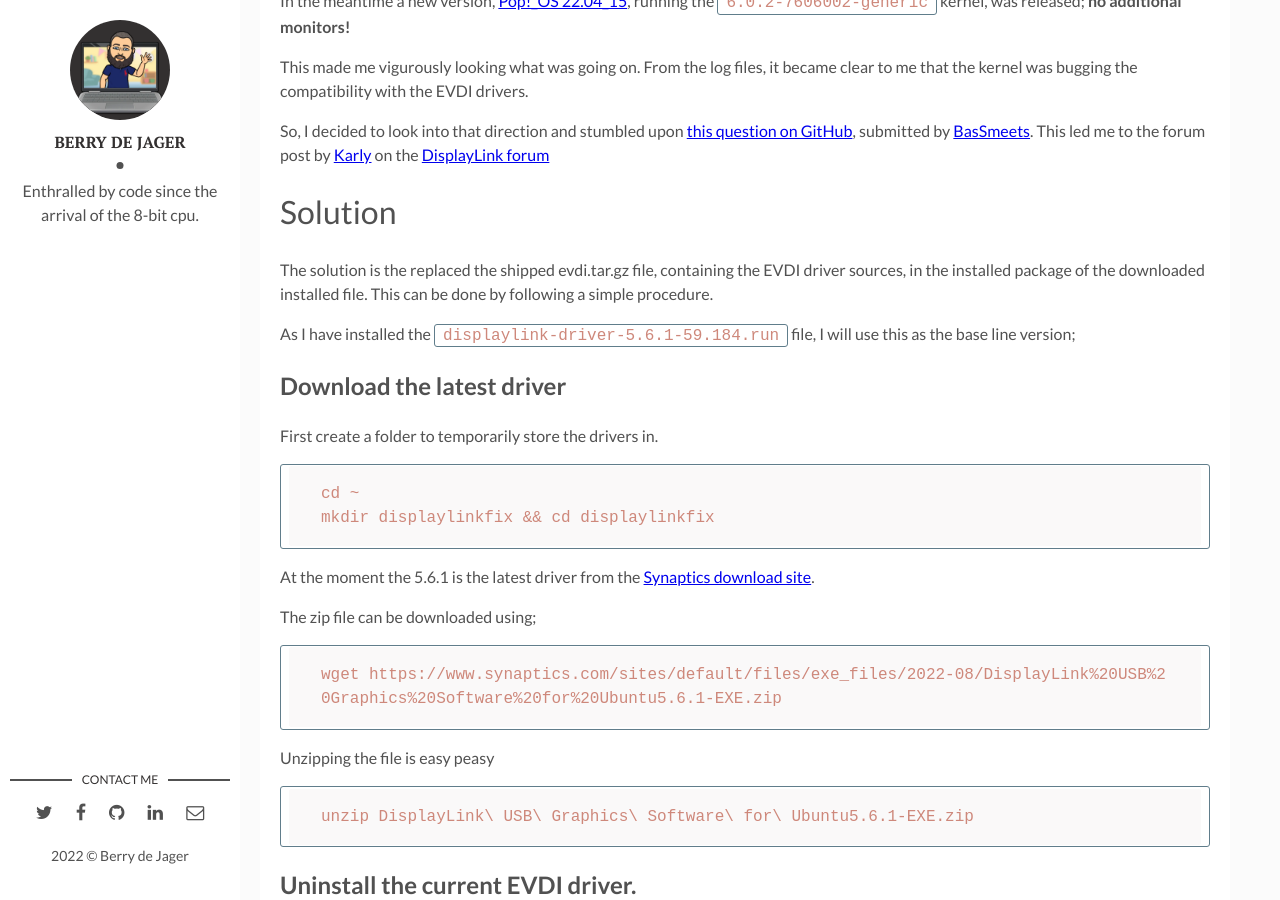
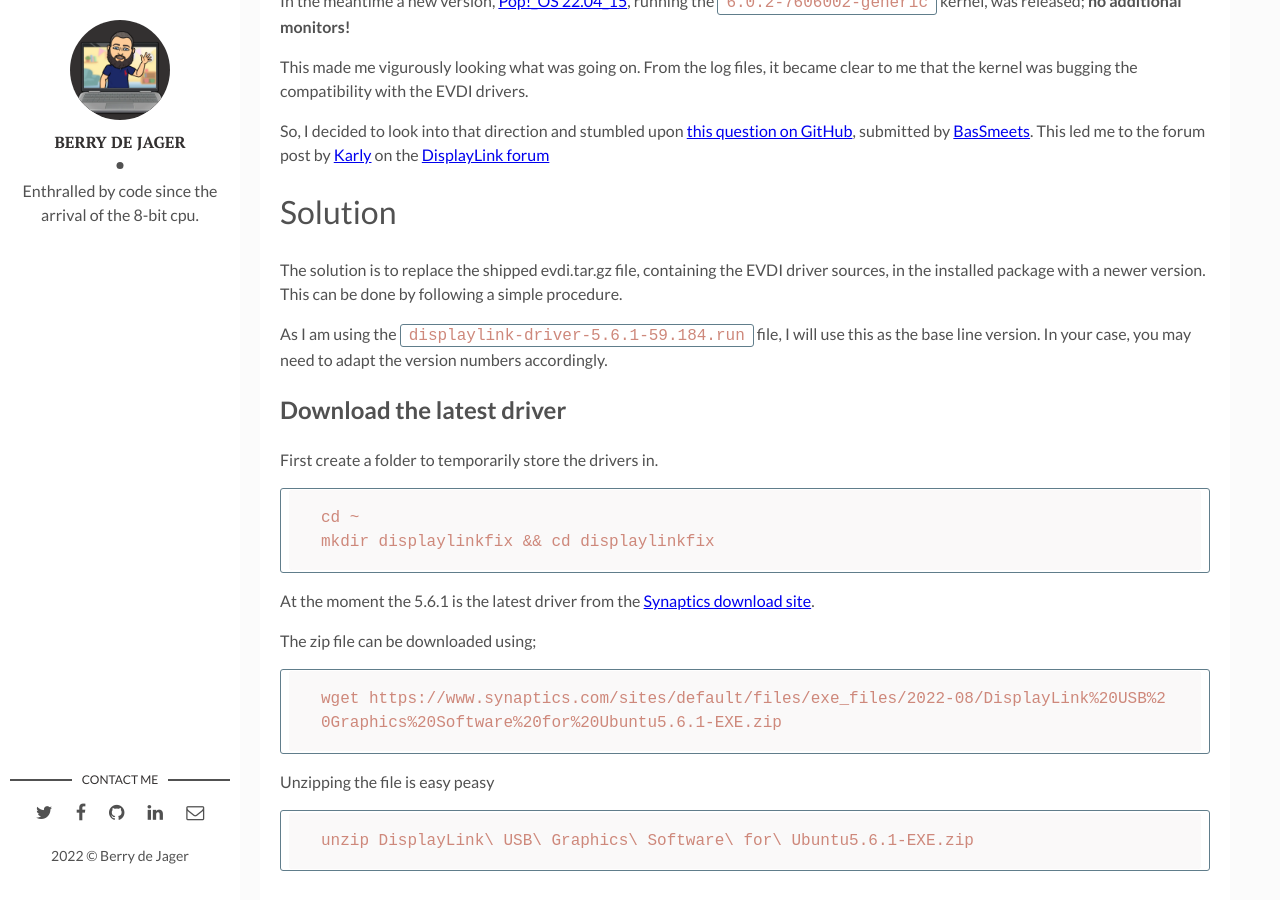
Before and after one commit to berrydejager/code, a Jekyll site: the page built from _posts/2022-10-28-Fix-DisplayLink_drivers-linux-kernel-6.markdown, in a window 1280 px wide and 900 px high, scrolled down 682 px. Built offline with Jekyll 4.4.1, drawn with Linux system fonts in a browser that asks for light colours.

Commit message:
Update 2022-10-28-Fix-DisplayLink_drivers-linux-kernel-6.markdown

```diff
--- a/_posts/2022-10-28-Fix-DisplayLink_drivers-linux-kernel-6.markdown
+++ b/_posts/2022-10-28-Fix-DisplayLink_drivers-linux-kernel-6.markdown
@@ -23,9 +23,9 @@ So, I decided to look into that direction and stumbled upon [this question on Gi
 
 # Solution
 
-The solution is the replaced the shipped evdi.tar.gz file, containing the EVDI driver sources, in the installed package of the downloaded installed file. This can be done by following a simple procedure.
+The solution is to replace the shipped evdi.tar.gz file, containing the EVDI driver sources, in the installed package with a newer version. This can be done by following a simple procedure.
 
-As I have installed the `displaylink-driver-5.6.1-59.184.run` file, I will use this as the base line version;
+As I am using the `displaylink-driver-5.6.1-59.184.run` file, I will use this as the base line version. In your case, you may need to adapt the version numbers accordingly.
 
 ## Download the latest driver
 
```
